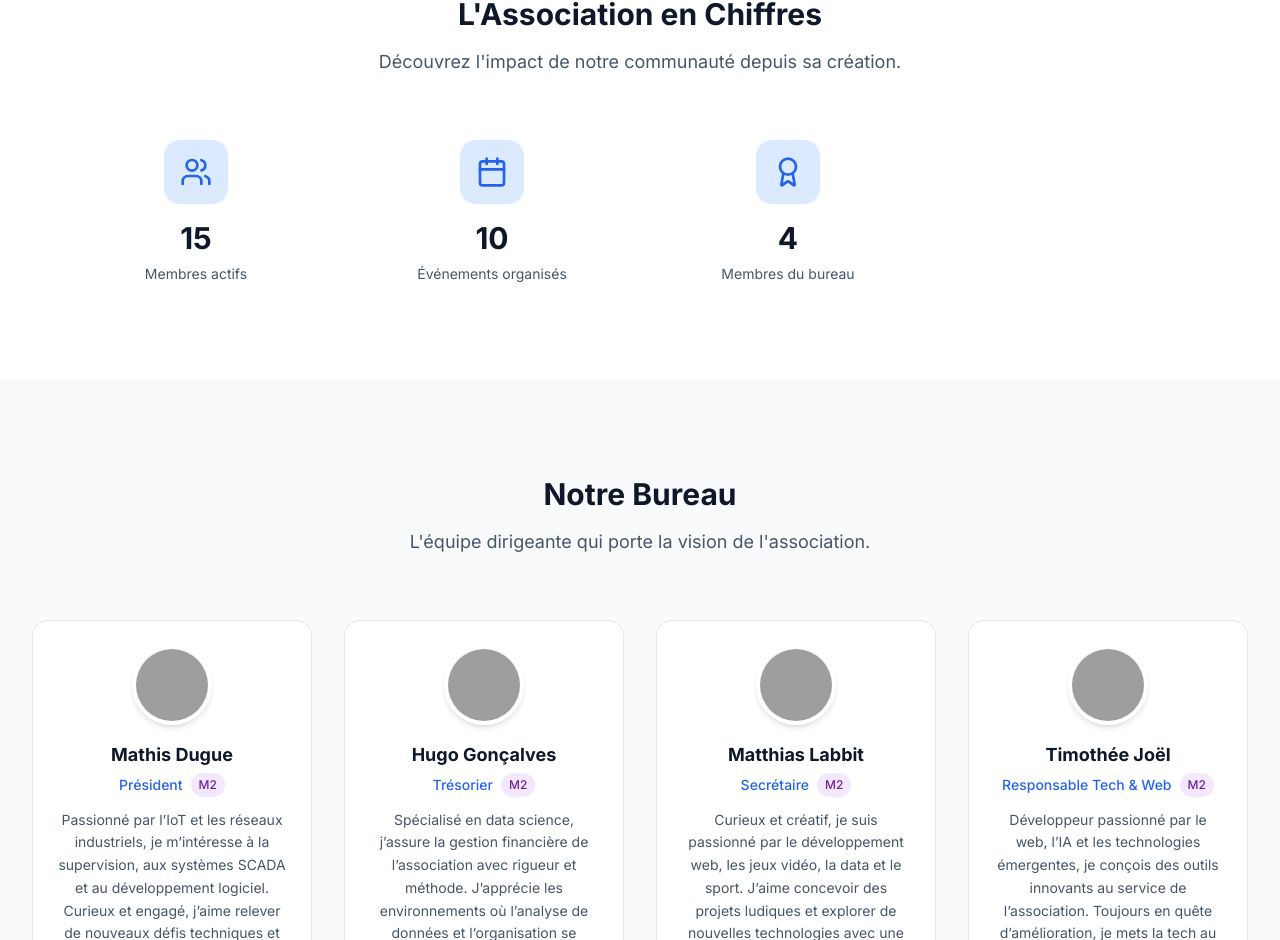
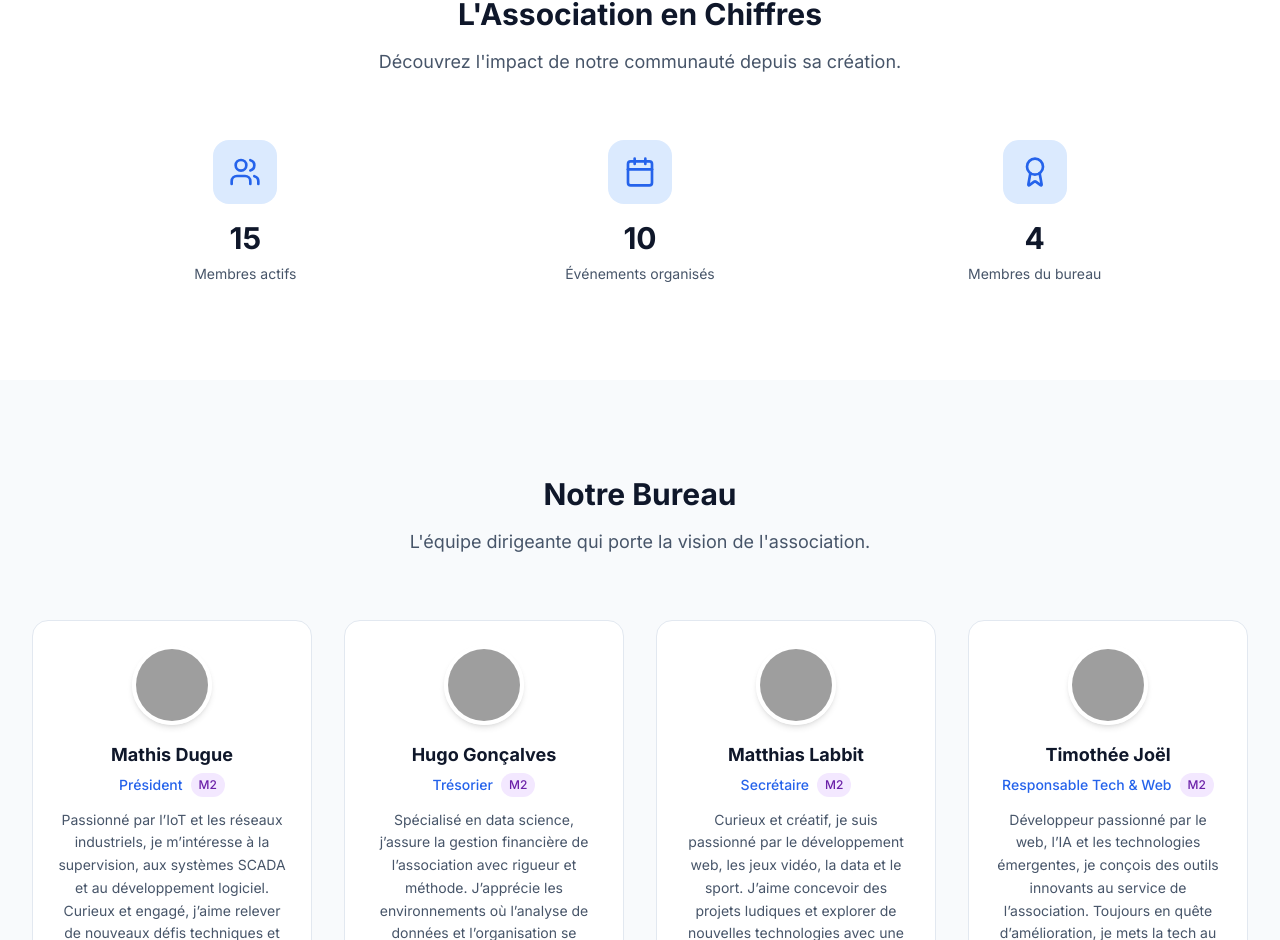
Before and after one commit to Joello61/asso-404-miashs, a Next.js app: page /about in a window 1280 px wide. Shown: the part 2318-3258 px from the top of the page. Built offline with nearby package versions, Linux system fonts and the light colour scheme; grey boxes are pictures that could not be loaded.

Commit message:
fix: Ajuster le nombre de colonnes dans la grille des statistiques sur la page À propos

```diff
--- a/src/app/about/page.tsx
+++ b/src/app/about/page.tsx
@@ -252,7 +252,7 @@
               </p>
             </div>
 
-            <div className="grid grid-cols-2 lg:grid-cols-4 gap-8">
+            <div className="grid grid-cols-2 lg:grid-cols-3 gap-8">
               {stats.map((stat, index) => {
                 const Icon = stat.icon;
                 return (
```
